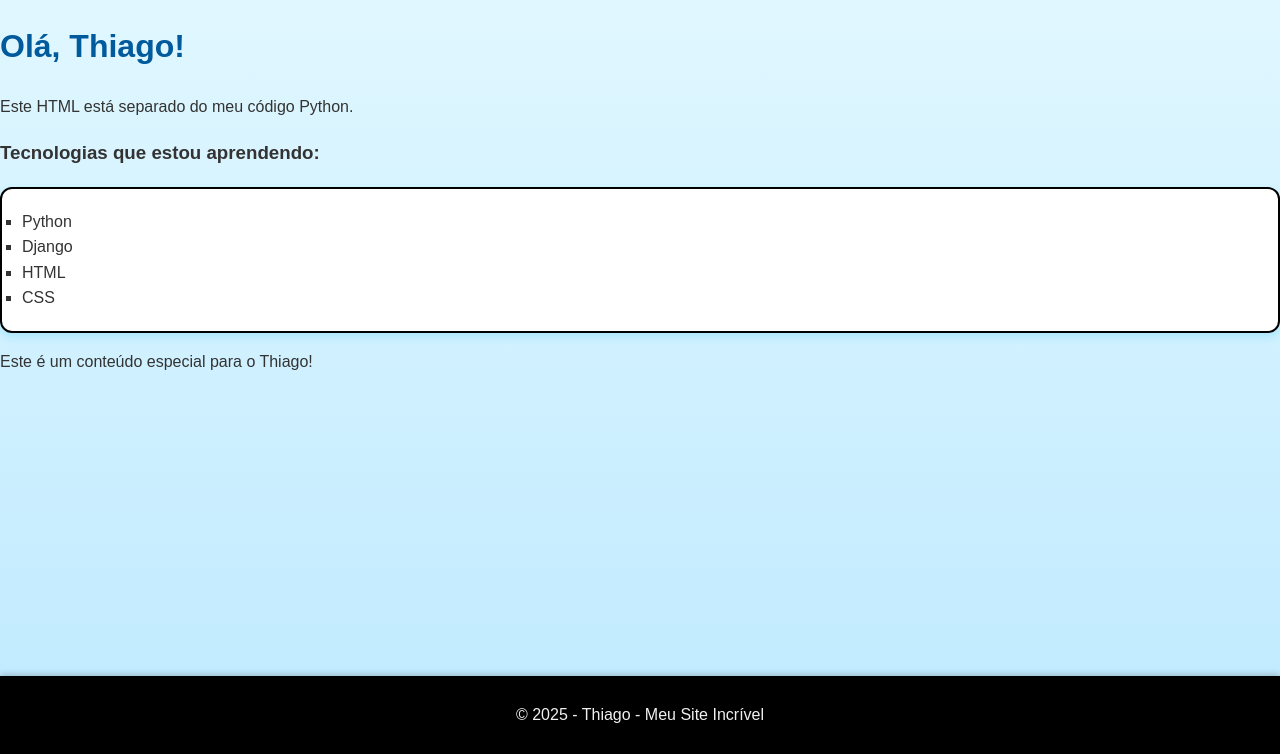
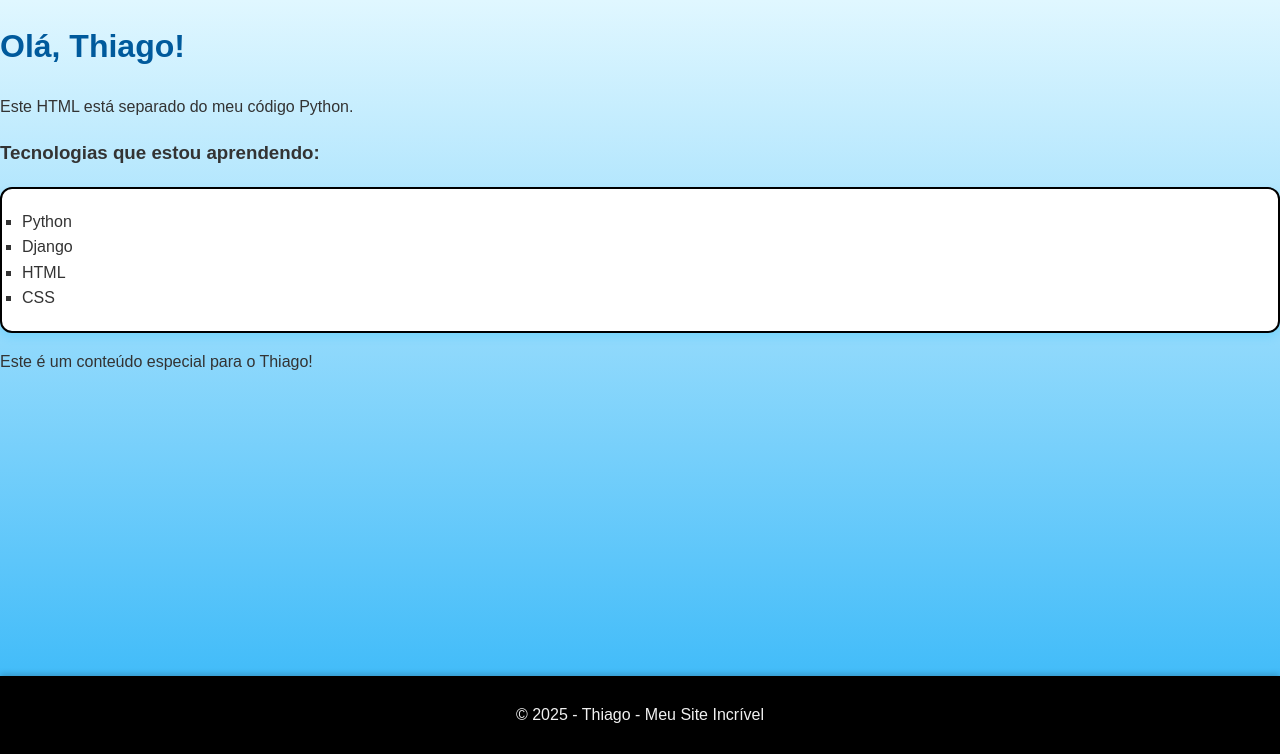
Before and after one commit to thiago-de-mattos/Curso-Softex-Python-Django, a Django app: page /home/ in a window 1280 px wide. Shown: the part 46-800 px from the top of the page. Run offline with Django 5.2, Linux system fonts and the light colour scheme.

Commit message:
feat: mudança de cor de fundo da pagina

```diff
--- a/modulo_4/static/css/style.css
+++ b/modulo_4/static/css/style.css
@@ -7,7 +7,7 @@ html, body {
 
 main {
     flex: 1;
-    background: linear-gradient(to bottom, #e0f7ff, #c2ebff);
+    background: linear-gradient(#e0f7ff, #42bcf9);
 }
 
 body {
```
